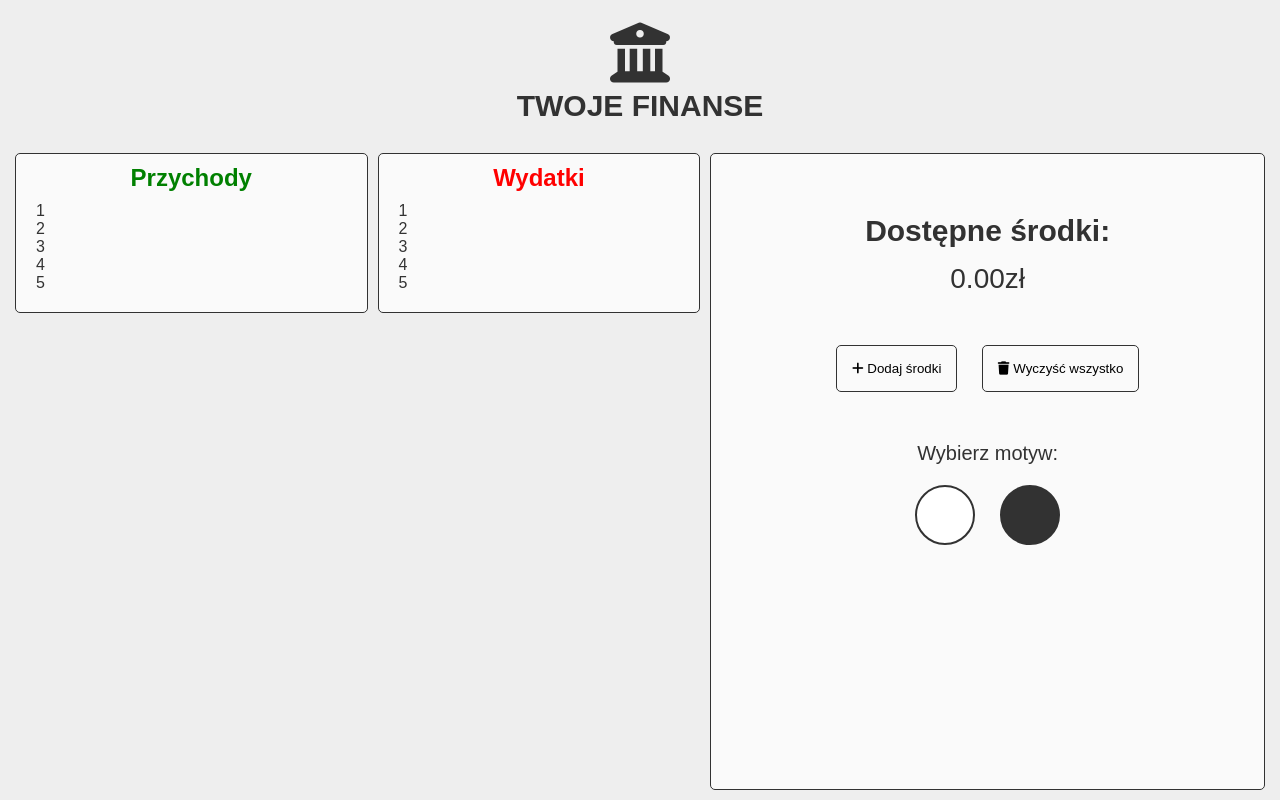
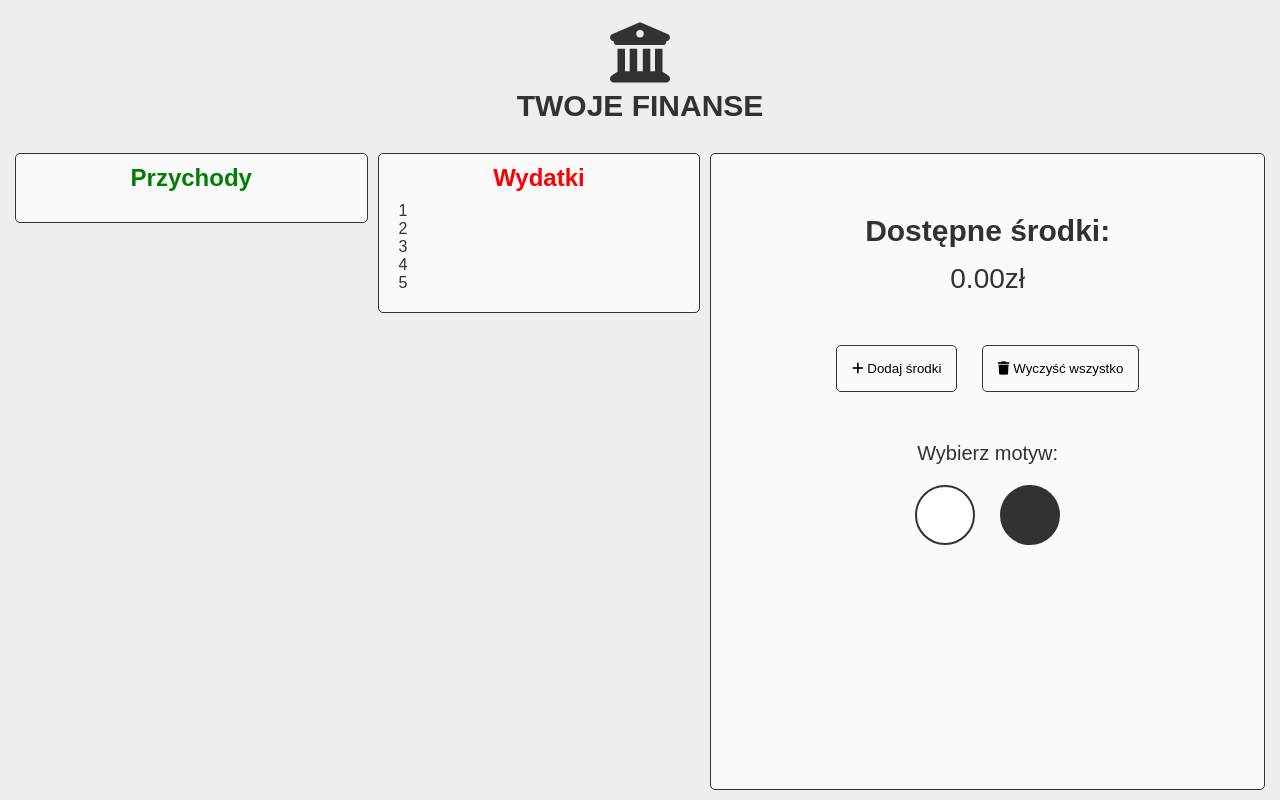
Before and after one commit to ZajacMateusz1/Old-Vanilla-JS-Projects, a plain HTML site: page MenadzerFinansow/index.html in a window 1280 px wide. Drawn offline with Linux system fonts and the light colour scheme.

Commit message:
Remove default list items in MenadzerFinansow

```diff
--- a/MenadzerFinansow/index.html
+++ b/MenadzerFinansow/index.html
@@ -51,11 +51,6 @@
             <div class="income">
                 <p>Przychody</p>
                 <ul>
-                    <li>1</li>
-                    <li>2</li>
-                    <li>3</li>
-                    <li>4</li>
-                    <li>5</li>
                 </ul>
             </div>
             <div class="expense">
```
